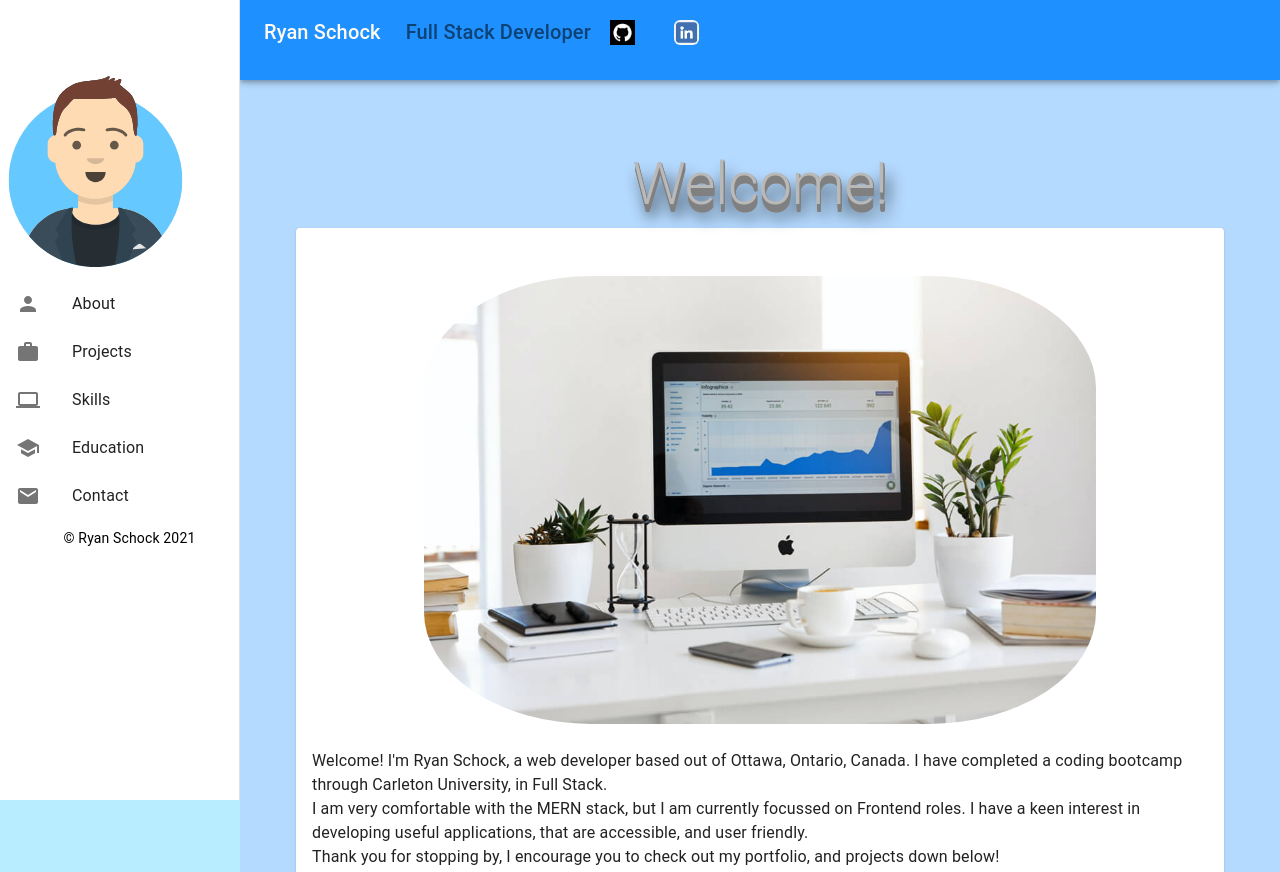
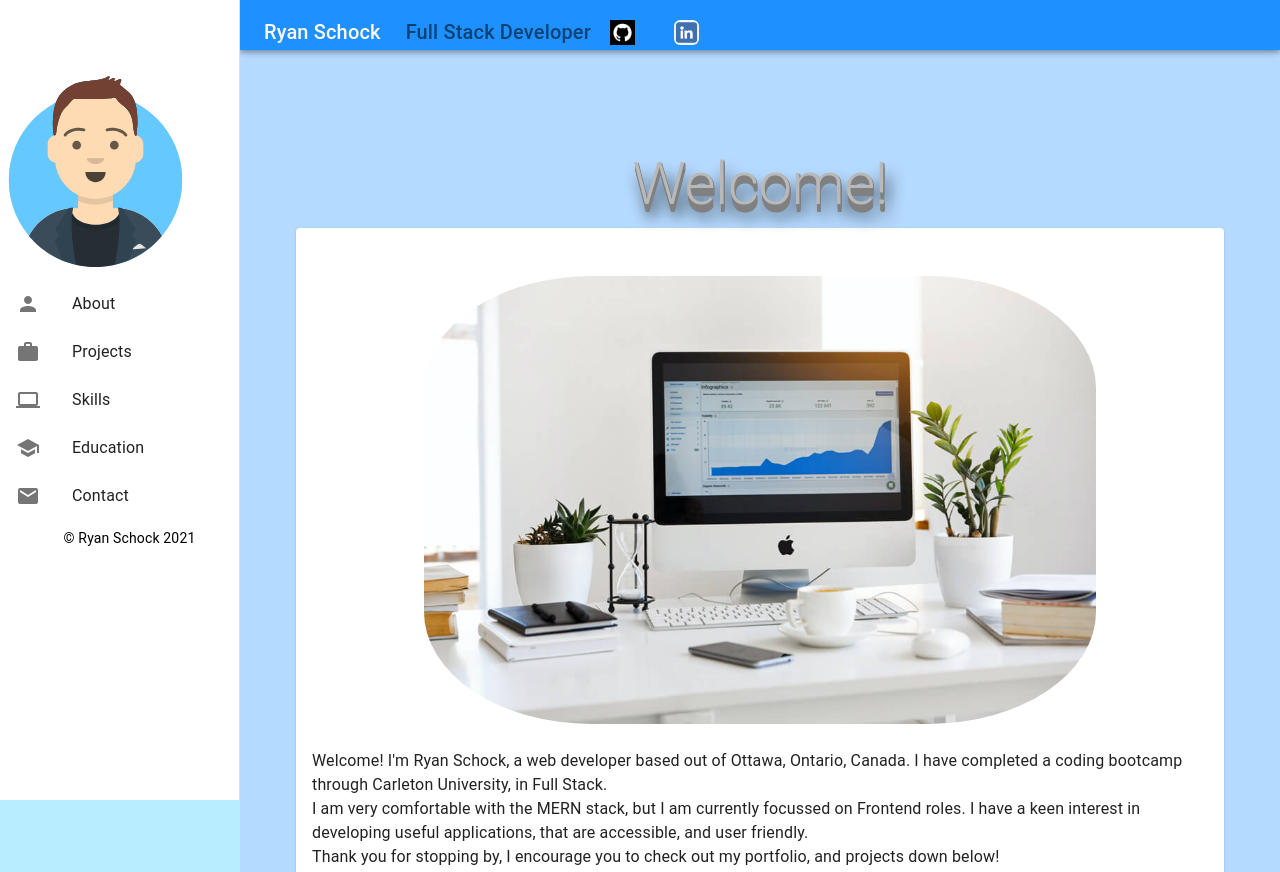
Before and after one commit to RyanJMS/gatsby-portfolio, a Gatsby site: page / in a window 1280 px wide. Shown: the top 872 px of the page. Built offline with nearby package versions, Linux system fonts and the light colour scheme; Gatsby itself is replaced by a stand-in of ours.

Commit message:
fixed appbar height issue

```diff
--- a/src/components/drawer.js
+++ b/src/components/drawer.js
@@ -58,11 +58,10 @@ const useStyles = makeStyles(theme => ({
   appBar: {
     [theme.breakpoints.up("sm")]: {
       width: `calc(100% - ${drawerWidth}px)`,
-      height: "10%",
+      height: "50px",
       marginLeft: drawerWidth,
       backgroundColor: "DodgerBlue",
       color: "FloralWhite",
-      paddingBottom: "20px",
     },
   },
   menuButton: {
--- a/src/pages/contact.js
+++ b/src/pages/contact.js
@@ -57,7 +57,7 @@ export default function Contact() {
             <Typography variant="subtitle1" color="textPrimary" align="left">
               Resume:{" "}
               <a href={Resume} target="_blank" rel="noreferrer">
-                Resume2021
+                Ryan Schock Resume
               </a>
             </Typography>
           </Paper>
```
